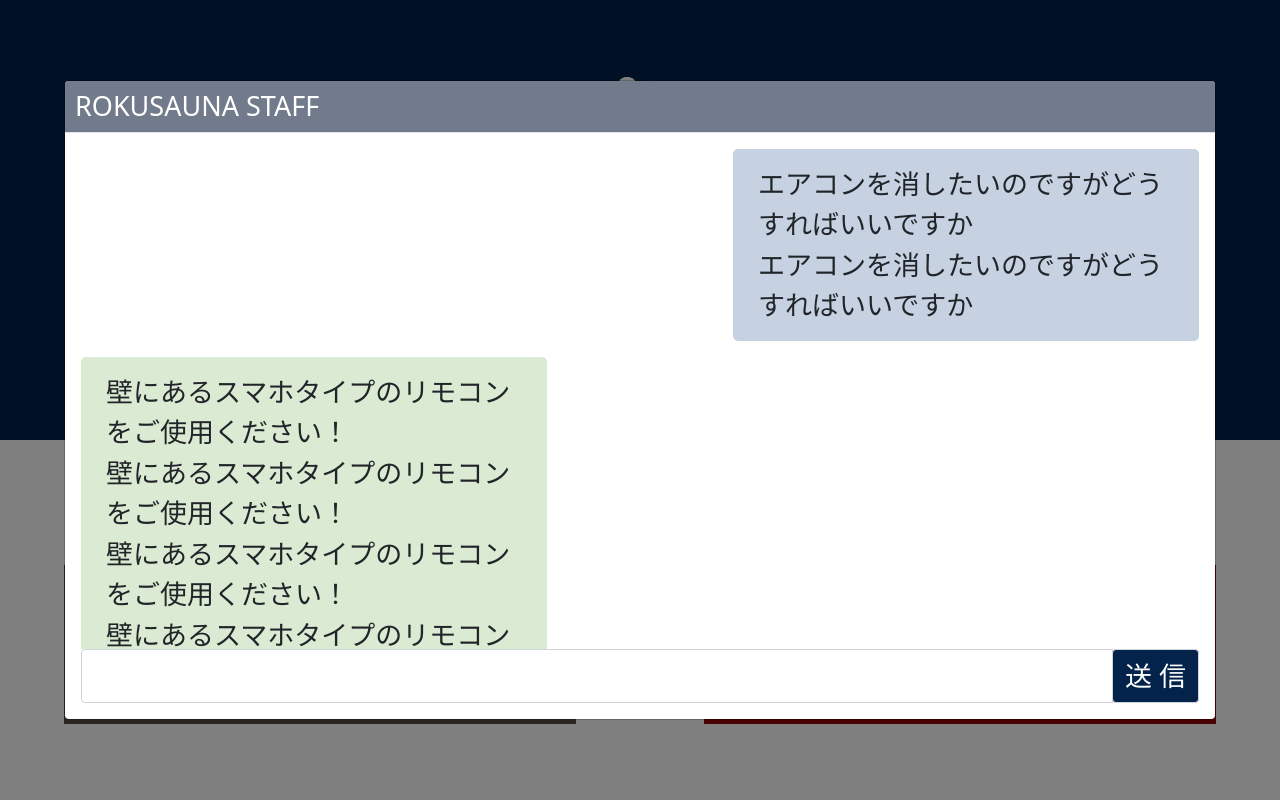
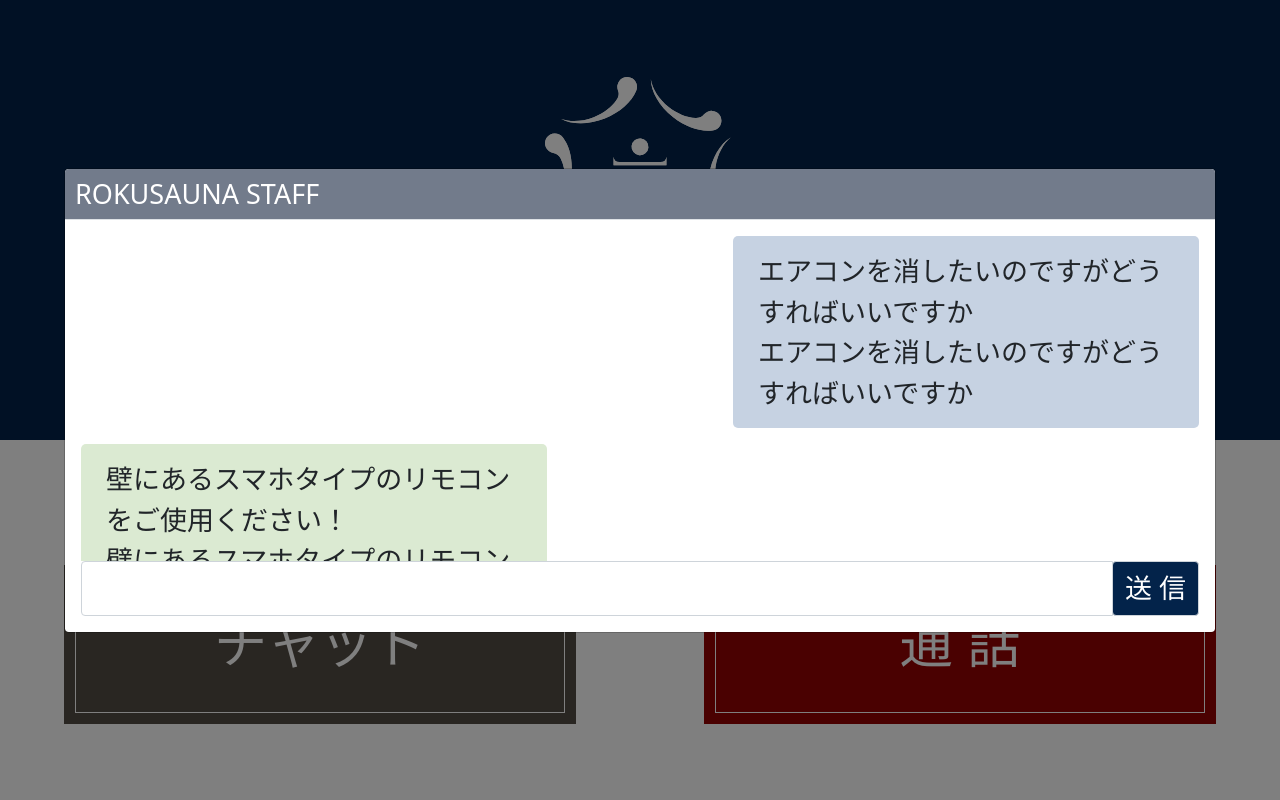
Before and after one commit to hungpp250795/django-audio-call-pwa, a Django app: page / in a window 1280 px wide, after a click on "チャット". Run offline with Django 3.2, Linux system fonts and the light colour scheme; some libraries are stand-ins or nearby versions.

Commit message:
[UI] update appcss

```diff
--- a/call/templates/index.html
+++ b/call/templates/index.html
@@ -41,7 +41,7 @@
             <div class="modal-header">
                 ROKUSAUNA STAFF
             </div>
-            <div class="modal-body d-flex flex-column align-items-center">
+            <div class="modal-body d-flex flex-column align-items-center" style="max-height: 430px;">
                 <div class="speaker">
                     <img src="{% static 'images/speaker.svg' %}" alt="">
                 </div><br>
--- a/static/css/app.css
+++ b/static/css/app.css
@@ -117,8 +117,8 @@ label {
     width: 100%;
 }
 .chat-container {
-    max-height: 500px;
-    min-height: 300px;
+    max-height: 325px;
+    min-height: 100px;
     overflow-y: auto;
 }
 .chat-message {
```
